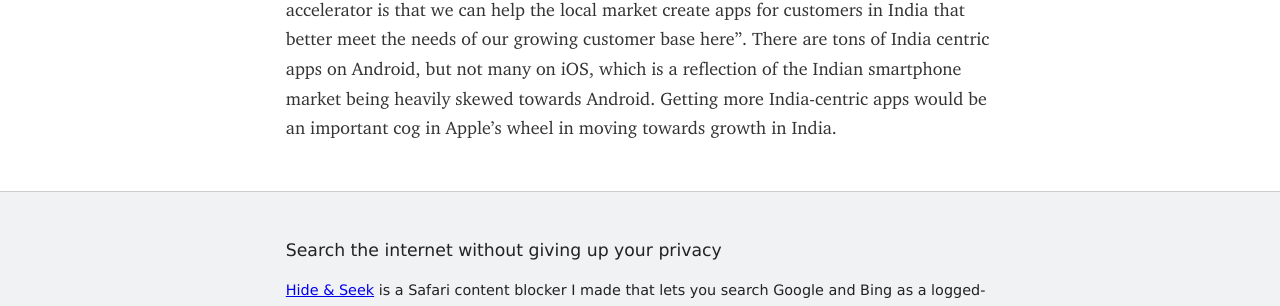
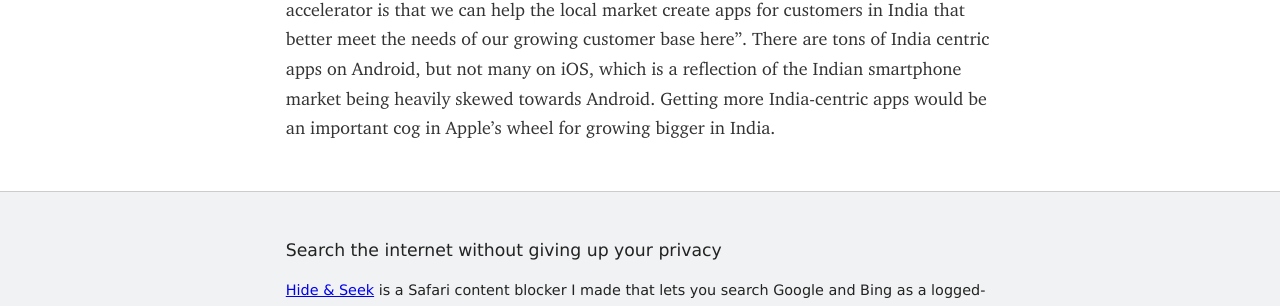
Before and after one commit to roop/roop.github.io, a Jekyll site: the page built from _posts/2017-04-05-apple-opens-app-accelerator.md, in a window 1280 px wide. Shown: the part 990-1296 px from the top of the page. Built offline with Jekyll 4.4.1, drawn with Linux system fonts in a browser that asks for light colours; some web fonts are replaced; some of the changed text lies outside the part shown.

Commit message:
Minor change to last post

```diff
--- a/_posts/2017-04-05-apple-opens-app-accelerator.md
+++ b/_posts/2017-04-05-apple-opens-app-accelerator.md
@@ -51,6 +51,6 @@ needs of our growing customer base here". There are tons of India
 centric apps on Android, but not many on iOS, which is a reflection
 of the Indian smartphone market being heavily skewed towards Android.
 Getting more India-centric apps would be an important cog in Apple's
-wheel in moving towards growth in India.
+wheel for growing bigger in India.
 
 [talking to NDTV]: http://gadgets.ndtv.com/apps/news/phil-schiller-in-india-to-mark-official-opening-of-apples-app-accelerator-in-bengaluru-1675684
```
